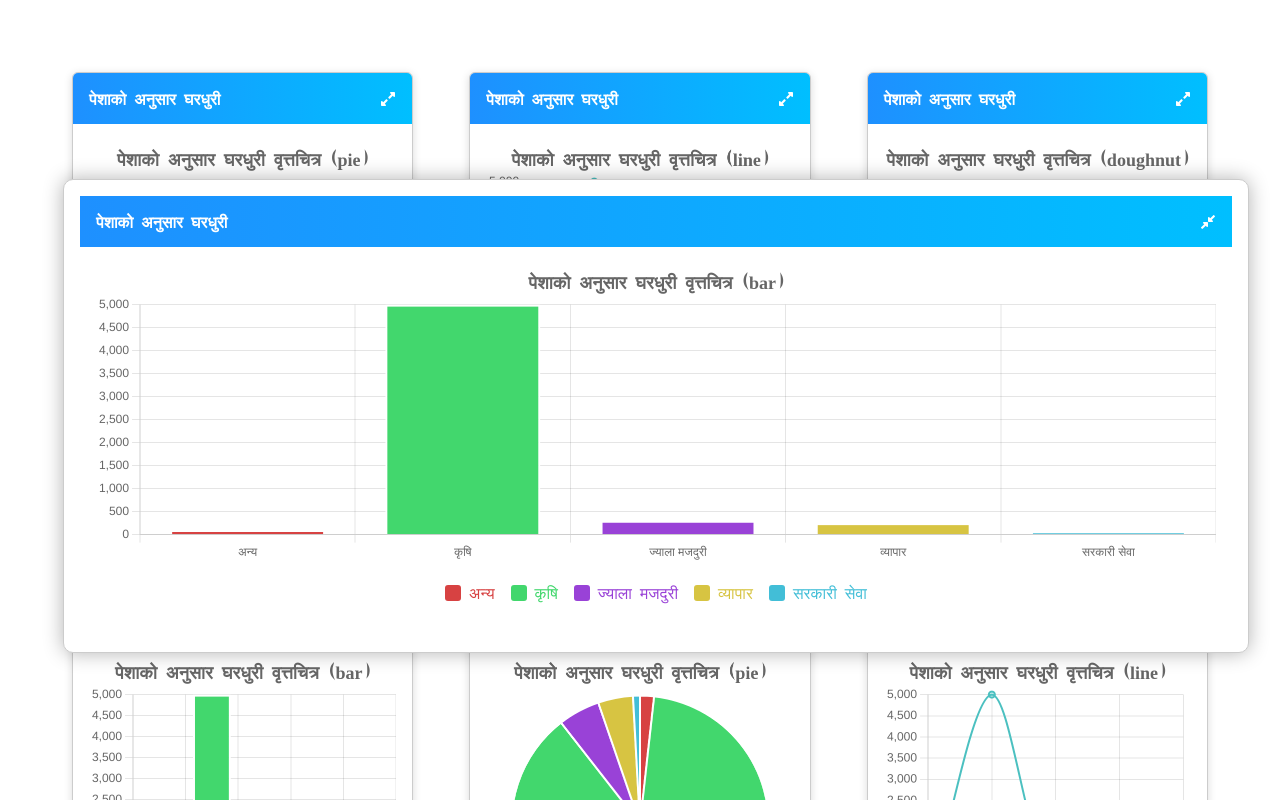
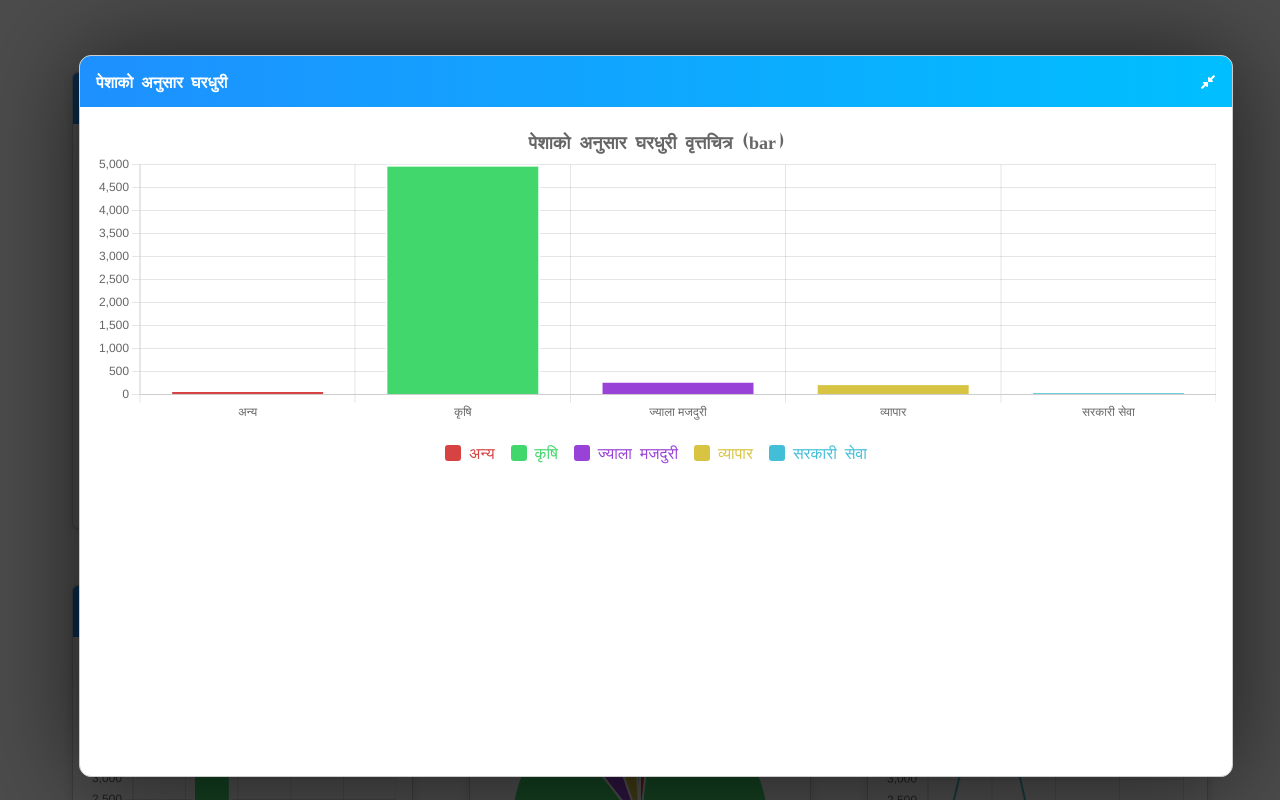
Before and after one commit to Normi333/Chart-React, a React (Vite) app: page / in a window 1280 px wide. Both pictures are taken after a click on the element 388 px from the left and 98 px from the top of the page. Shown: the top 800 px of the page. Built offline with nearby package versions, Linux system fonts and the light colour scheme.

Commit message:
adjusted the ChartCard expanded

```diff
--- a/src/components/ChartCard.jsx
+++ b/src/components/ChartCard.jsx
@@ -16,6 +16,10 @@ const ChartCard = ({ title, children, loading = false }) => {
   const toggleExpand = () => setIsExpanded((prev) => !prev);
 
   return (
+    <>
+      {isExpanded && (
+        <div className="chart-card-backdrop" onClick={toggleExpand} />
+      )}
       <div className={`chart-card ${isExpanded ? "expanded" : "minimized"}`}>
         <div className="chart-card-header">
           {loading ? (
@@ -43,6 +47,7 @@ const ChartCard = ({ title, children, loading = false }) => {
           )}
         </div>
       </div>
+    </>
   );
 };
 
--- a/src/styles/ChartCard.css
+++ b/src/styles/ChartCard.css
@@ -5,6 +5,19 @@
   box-shadow: 0 2px 8px rgba(0, 0, 0, 0.15);
   overflow: hidden;
   margin: 1rem;
+} */
+
+/* .chart-card {
+  border: 1px solid #ccc;
+  border-radius: 6px;
+  background: white;
+  box-shadow: 0 2px 8px rgba(0, 0, 0, 0.15);
+  overflow: hidden;
+  margin: 1rem;
+  height: 455px;
+  display: flex;
+  flex-direction: column;
+  transition: all 0.3s ease-in-out;
 } */
 .chart-card {
   border: 1px solid #ccc;
@@ -17,6 +30,8 @@
   display: flex;
   flex-direction: column;
   transition: all 0.3s ease-in-out;
+  position: relative;
+  z-index: 1;
 }
 
 .chart-card-header {
@@ -59,7 +74,7 @@
   overflow: hidden;
 }
 
-.chart-card.expanded {
+/* .chart-card.expanded {
   position: fixed;
   top: 50%;
   left: 50%;
@@ -73,6 +88,18 @@
   overflow: auto;
   box-shadow: 0 0 20px rgba(0, 0, 0, 0.3);
   border-radius: 10px;
+} */
+.chart-card.expanded {
+  position: fixed;
+  top: 50%;
+  left: 50%;
+  transform: translate(-50%, -50%) scale(1);
+  width: 90vw;
+  height: 90vh;
+  z-index: 999;
+  background: white;
+  border-radius: 12px;
+  box-shadow: 0 0 100px rgba(0, 0, 0, 0.6);
 }
 
 .chart-card.minimized {
@@ -82,3 +109,11 @@
 .chart-card.expanded .chart-card-body {
   height: calc(100vh - 70px);
 }
+
+.chart-card-backdrop {
+  content: "";
+  position: fixed;
+  inset: 0;
+  background: rgba(0, 0, 0, 0.7);
+  z-index: 998;
+}
```
Lines whose indentation alone changed are shown as unchanged.
